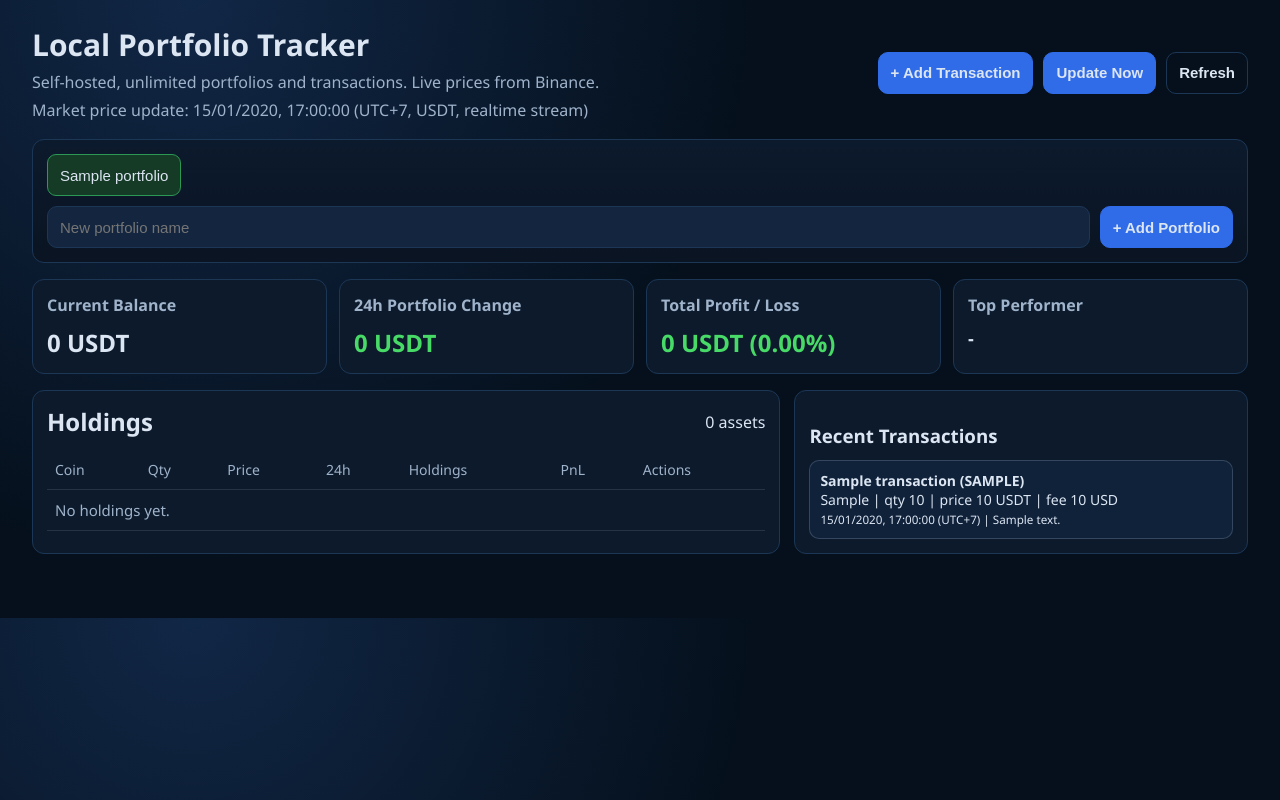
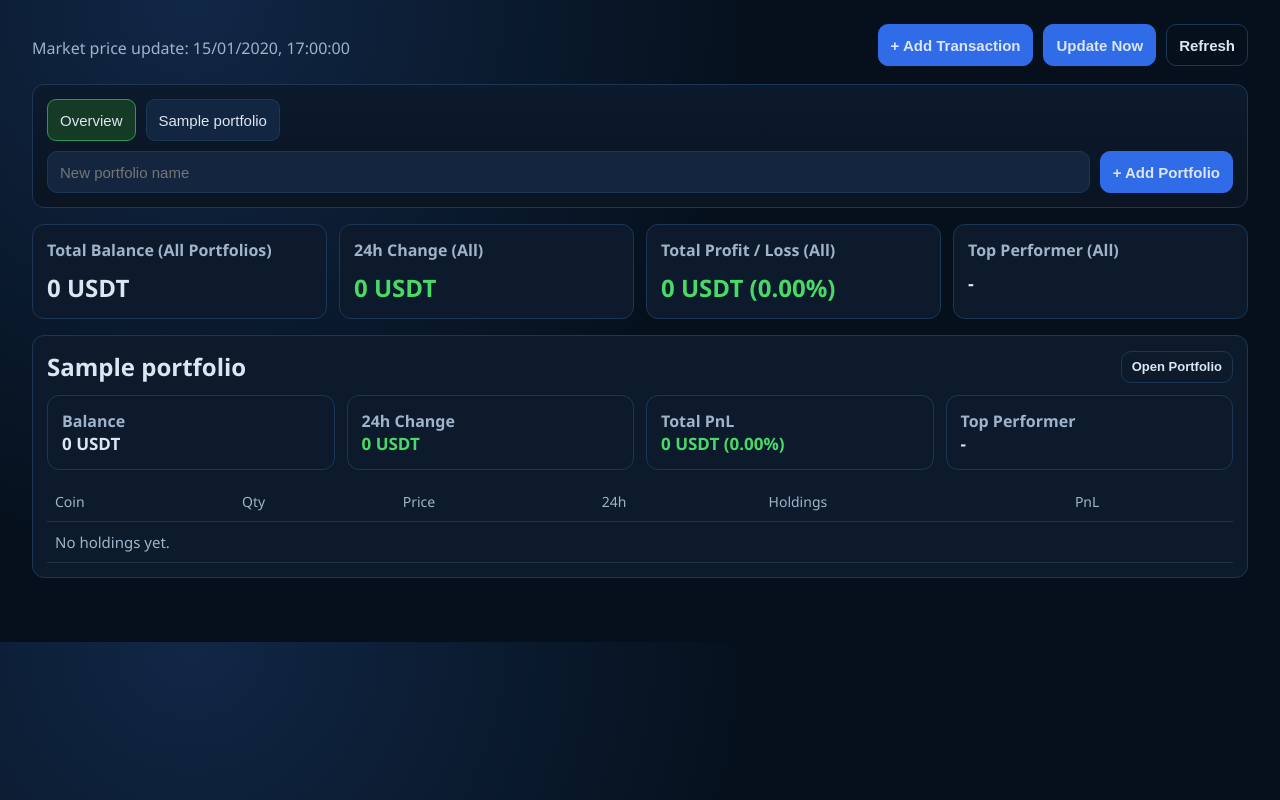
Before and after one commit to anhnbh/cryptocurrency, a FastAPI app: page / in a window 1280 px wide. Run offline with FastAPI, Linux system fonts and the light colour scheme; tables that the repository leaves empty hold one stand-in row (values such as "Sample post").

Commit message:
update_code_260505

```diff
--- a/app/main.py
+++ b/app/main.py
@@ -493,27 +493,17 @@ def coin_detail(symbol: str, portfolio_id: int, db: Session = Depends(get_db)):
     }
 
 
-@app.get("/api/state")
-def portfolio_state(portfolio_id: int | None = None, db: Session = Depends(get_db)):
-    portfolios = db.scalars(select(Portfolio).order_by(Portfolio.id.asc())).all()
-    if not portfolios:
-        p = Portfolio(name="Main Portfolio")
-        db.add(p)
-        db.commit()
-        db.refresh(p)
-        portfolios = [p]
+def build_portfolio_snapshot(
+    db: Session,
+    portfolio: Portfolio,
+    prices: dict[str, dict[str, Any]],
+    include_transactions: bool = True,
+    transaction_limit: int = 200,
+) -> dict[str, Any]:
+    all_asset_state = build_holdings_state(db, portfolio.id, include_zero=True)
+    holdings_state = {k: v for k, v in all_asset_state.items() if v["quantity"] > 0}
 
-    active = None
-    if portfolio_id is not None:
-        active = next((p for p in portfolios if p.id == portfolio_id), None)
-    if not active:
-        active = portfolios[0]
-
-    all_asset_state = build_holdings_state(db, active.id, include_zero=True)
-    holdings_state = {k: v for k, v in all_asset_state.items() if v["quantity"] > 0}
-    prices = get_price_map(db)
-
-    holdings = []
+    holdings: list[dict[str, Any]] = []
     current_balance = Decimal("0")
     total_cost = Decimal("0")
     total_realized = Decimal("0")
@@ -559,64 +549,144 @@ def portfolio_state(portfolio_id: int | None = None, db: Session = Depends(get_d
     holdings.sort(key=lambda x: x["market_value"], reverse=True)
     top = max(holdings, key=lambda x: x["total_pnl"]) if holdings else None
 
-    transactions = db.scalars(
-        select(Transaction)
-        .where(Transaction.portfolio_id == active.id)
-        .order_by(Transaction.tx_time.desc(), Transaction.id.desc())
-        .limit(200)
-    ).all()
+    total_profit_loss = (current_balance - total_cost) + total_realized
+    total_profit_loss_pct = (
+        (total_profit_loss / total_cost * Decimal("100")) if total_cost > 0 else Decimal("0")
+    )
+
+    transactions: list[dict[str, Any]] = []
+    if include_transactions:
+        tx_rows = db.scalars(
+            select(Transaction)
+            .where(Transaction.portfolio_id == portfolio.id)
+            .order_by(Transaction.tx_time.desc(), Transaction.id.desc())
+            .limit(transaction_limit)
+        ).all()
+        transactions = [
+            {
+                "id": t.id,
+                "symbol": t.symbol,
+                "coin_name": t.coin_name,
+                "tx_type": t.tx_type,
+                "quantity": float(t.quantity),
+                "price_usdt": float(t.price_usd) if t.price_usd is not None else None,
+                "fee_usdt": float(t.fee_usd),
+                "fee_currency": t.fee_currency or PRICE_SYNC_QUOTE_ASSET,
+                "note": t.note,
+                "tx_time": to_utc_iso(t.tx_time),
+            }
+            for t in tx_rows
+        ]
+
+    return {
+        "portfolio_id": portfolio.id,
+        "portfolio_name": portfolio.name,
+        "summary": {
+            "current_balance": float(current_balance),
+            "total_profit_loss": float(total_profit_loss),
+            "total_profit_loss_pct": float(total_profit_loss_pct),
+            "portfolio_change_24h": float(weighted_24h_delta),
+            "top_performer": top,
+        },
+        "holdings": holdings,
+        "transactions": transactions,
+        "_metrics": {
+            "current_balance": current_balance,
+            "total_cost": total_cost,
+            "total_realized": total_realized,
+            "total_profit_loss": total_profit_loss,
+            "weighted_24h_delta": weighted_24h_delta,
+        },
+    }
+
+
+@app.get("/api/state")
+def portfolio_state(portfolio_id: int | None = None, include_overview: bool = False, db: Session = Depends(get_db)):
+    portfolios = db.scalars(select(Portfolio).order_by(Portfolio.id.asc())).all()
+    if not portfolios:
+        p = Portfolio(name="Main Portfolio")
+        db.add(p)
+        db.commit()
+        db.refresh(p)
+        portfolios = [p]
+
+    active = None
+    if portfolio_id is not None:
+        active = next((p for p in portfolios if p.id == portfolio_id), None)
+    if not active:
+        active = portfolios[0]
+
+    prices = get_price_map(db)
+    active_snapshot = build_portfolio_snapshot(db, active, prices, include_transactions=True, transaction_limit=200)
 
     price_rows = db.scalars(select(AssetPrice).order_by(AssetPrice.symbol.asc())).all()
     last_updated = max((p.updated_at for p in price_rows), default=None)
 
-    return JSONResponse(
-        {
-            "portfolios": [{"id": p.id, "name": p.name} for p in portfolios],
-            "active_portfolio_id": active.id,
-            "quote_asset": PRICE_SYNC_QUOTE_ASSET,
-            "price_sync_interval_seconds": PRICE_SYNC_INTERVAL_SECONDS,
-            "price_sync_mode": "realtime" if PRICE_STREAM_ENABLED else "polling",
-            "price_last_updated_at": to_utc_iso(last_updated) if last_updated else None,
-            "price_last_updated_at_utc7": to_display_tz_text(last_updated) if last_updated else None,
+    response: dict[str, Any] = {
+        "portfolios": [{"id": p.id, "name": p.name} for p in portfolios],
+        "active_portfolio_id": active.id,
+        "quote_asset": PRICE_SYNC_QUOTE_ASSET,
+        "price_sync_interval_seconds": PRICE_SYNC_INTERVAL_SECONDS,
+        "price_sync_mode": "realtime" if PRICE_STREAM_ENABLED else "polling",
+        "price_last_updated_at": to_utc_iso(last_updated) if last_updated else None,
+        "price_last_updated_at_utc7": to_display_tz_text(last_updated) if last_updated else None,
+        "summary": active_snapshot["summary"],
+        "holdings": active_snapshot["holdings"],
+        "prices": [
+            {
+                "symbol": p.symbol,
+                "coin_name": p.coin_name,
+                "price_usdt": float(p.price_usd),
+                "change_24h_pct": float(p.change_24h_pct),
+                "updated_at": to_utc_iso(p.updated_at),
+            }
+            for p in price_rows
+        ],
+        "transactions": active_snapshot["transactions"],
+    }
+
+    if include_overview:
+        snapshots: list[dict[str, Any]] = []
+        total_balance = Decimal("0")
+        total_cost = Decimal("0")
+        total_profit_loss = Decimal("0")
+        total_change_24h = Decimal("0")
+        all_holdings: list[dict[str, Any]] = []
+
+        for p in portfolios:
+            snap = active_snapshot if p.id == active.id else build_portfolio_snapshot(
+                db, p, prices, include_transactions=False, transaction_limit=0
+            )
+            snapshots.append(
+                {
+                    "portfolio_id": p.id,
+                    "portfolio_name": p.name,
+                    "summary": snap["summary"],
+                    "holdings": snap["holdings"],
+                }
+            )
+            metrics = snap["_metrics"]
+            total_balance += metrics["current_balance"]
+            total_cost += metrics["total_cost"]
+            total_profit_loss += metrics["total_profit_loss"]
+            total_change_24h += metrics["weighted_24h_delta"]
+            all_holdings.extend(snap["holdings"])
+
+        top_global = max(all_holdings, key=lambda x: x["total_pnl"]) if all_holdings else None
+        total_pnl_pct = (total_profit_loss / total_cost * Decimal("100")) if total_cost > 0 else Decimal("0")
+
+        response["overview"] = {
             "summary": {
-                "current_balance": float(current_balance),
-                "total_profit_loss": float((current_balance - total_cost) + total_realized),
-                "total_profit_loss_pct": float(
-                    (((current_balance - total_cost) + total_realized) / total_cost * Decimal("100"))
-                    if total_cost > 0
-                    else Decimal("0")
-                ),
-                "portfolio_change_24h": float(weighted_24h_delta),
-                "top_performer": top,
+                "current_balance": float(total_balance),
+                "total_profit_loss": float(total_profit_loss),
+                "total_profit_loss_pct": float(total_pnl_pct),
+                "portfolio_change_24h": float(total_change_24h),
+                "top_performer": top_global,
             },
-            "holdings": holdings,
-            "prices": [
-                {
-                    "symbol": p.symbol,
-                    "coin_name": p.coin_name,
-                    "price_usdt": float(p.price_usd),
-                    "change_24h_pct": float(p.change_24h_pct),
-                    "updated_at": to_utc_iso(p.updated_at),
-                }
-                for p in price_rows
-            ],
-            "transactions": [
-                {
-                    "id": t.id,
-                    "symbol": t.symbol,
-                    "coin_name": t.coin_name,
-                    "tx_type": t.tx_type,
-                    "quantity": float(t.quantity),
-                    "price_usdt": float(t.price_usd) if t.price_usd is not None else None,
-                    "fee_usdt": float(t.fee_usd),
-                    "fee_currency": t.fee_currency or PRICE_SYNC_QUOTE_ASSET,
-                    "note": t.note,
-                    "tx_time": to_utc_iso(t.tx_time),
-                }
-                for t in transactions
-            ],
+            "portfolios": snapshots,
         }
-    )
+
+    return JSONResponse(response)
 
 
 def build_holdings_state(db: Session, portfolio_id: int, include_zero: bool = False) -> dict[str, dict[str, Any]]:
--- a/app/static/app.js
+++ b/app/static/app.js
@@ -1,5 +1,6 @@
 const state = {
   activePortfolioId: null,
+  viewMode: "overview",
   assets: [],
   quoteAsset: "USDT",
   detailSymbol: null,
@@ -65,20 +66,27 @@ function normalizeText(value) {
   return String(value || "").trim();
 }
 
+function formatPairSymbol(symbol) {
+  const sym = normalizeText(symbol).toUpperCase();
+  return `${sym}/${state.quoteAsset}`;
+}
+
 function formatCoinInline(coinName, symbol) {
   const sym = normalizeText(symbol).toUpperCase();
   const name = normalizeText(coinName);
-  if (!name) return sym;
-  if (name.toUpperCase() === sym) return sym;
-  return `${name} ${sym}`;
+  const pair = formatPairSymbol(sym);
+  if (!name) return pair;
+  if (name.toUpperCase() === sym) return pair;
+  return `${name} (${pair})`;
 }
 
 function formatCoinTitle(coinName, symbol) {
   const sym = normalizeText(symbol).toUpperCase();
   const name = normalizeText(coinName);
-  if (!name) return sym;
-  if (name.toUpperCase() === sym) return sym;
-  return `${name} (${sym})`;
+  const pair = formatPairSymbol(sym);
+  if (!name) return pair;
+  if (name.toUpperCase() === sym) return pair;
+  return `${name} (${pair})`;
 }
 
 function getSelectedAssetSymbol() {
@@ -202,11 +210,18 @@ function closeTxModal() {
   state.txFixedSymbol = null;
 }
 
+function renderMainSectionMode() {
+  const isOverview = state.viewMode === "overview";
+  document.getElementById("overviewSection").classList.toggle("hidden", !isOverview);
+  document.getElementById("portfolioSection").classList.toggle("hidden", isOverview);
+}
+
 async function applyRouteFromHash() {
   const hash = window.location.hash || buildHomeHash();
   const match = hash.match(/^#\/portfolio\/(\d+)\/coin\/([^/]+)$/);
 
   if (match) {
+    state.viewMode = "portfolio";
     const portfolioId = Number(match[1]);
     const symbol = decodeURIComponent(match[2]).toUpperCase();
     if (!Number.isNaN(portfolioId)) {
@@ -219,6 +234,7 @@ async function applyRouteFromHash() {
 
   state.detailSymbol = null;
   showHomeView();
+  renderMainSectionMode();
   await loadState();
 }
 
@@ -226,18 +242,141 @@ function renderTabs(portfolios, activeId) {
   const wrap = document.getElementById("portfolioTabs");
   wrap.innerHTML = "";
 
+  const overviewBtn = document.createElement("button");
+  overviewBtn.className = `tab-btn ${state.viewMode === "overview" ? "active" : ""}`;
+  overviewBtn.textContent = "Overview";
+  overviewBtn.onclick = async () => {
+    state.viewMode = "overview";
+    state.detailSymbol = null;
+    showHomeView();
+    setHash(buildHomeHash());
+    await loadState();
+  };
+  wrap.appendChild(overviewBtn);
+
   portfolios.forEach((p) => {
     const btn = document.createElement("button");
-    btn.className = `tab-btn ${p.id === activeId ? "active" : ""}`;
+    btn.className = `tab-btn ${state.viewMode === "portfolio" && p.id === activeId ? "active" : ""}`;
     btn.textContent = p.name;
-    btn.onclick = () => {
+    btn.onclick = async () => {
+      state.viewMode = "portfolio";
       state.activePortfolioId = p.id;
       state.detailSymbol = null;
       showHomeView();
       setHash(buildHomeHash());
-      loadState();
+      await loadState();
     };
     wrap.appendChild(btn);
+  });
+}
+
+function renderOverview(overview) {
+  const summary = overview?.summary || {
+    current_balance: 0,
+    portfolio_change_24h: 0,
+    total_profit_loss: 0,
+    total_profit_loss_pct: 0,
+    top_performer: null,
+  };
+
+  document.getElementById("ovCurrentBalance").textContent = fmtQuote(summary.current_balance);
+  const changeEl = document.getElementById("ovChange24h");
+  changeEl.textContent = fmtQuote(summary.portfolio_change_24h);
+  changeEl.className = `value ${pnlClass(summary.portfolio_change_24h)}`;
+
+  const pnlEl = document.getElementById("ovTotalPnl");
+  pnlEl.textContent = `${fmtQuote(summary.total_profit_loss)} (${fmtPct(summary.total_profit_loss_pct)})`;
+  pnlEl.className = `value ${pnlClass(summary.total_profit_loss)}`;
+
+  const topEl = document.getElementById("ovTopPerformer");
+  if (!summary.top_performer) {
+    topEl.textContent = "-";
+    topEl.className = "value small";
+  } else {
+    topEl.textContent = `${formatCoinTitle(summary.top_performer.coin_name, summary.top_performer.symbol)} ${fmtQuote(summary.top_performer.total_pnl)}`;
+    topEl.className = `value small ${pnlClass(summary.top_performer.total_pnl)}`;
+  }
+
+  const list = document.getElementById("overviewPortfolioList");
+  list.innerHTML = "";
+
+  (overview?.portfolios || []).forEach((item) => {
+    const panel = document.createElement("article");
+    panel.className = "panel overview-portfolio";
+
+    const head = document.createElement("div");
+    head.className = "panel-head";
+    head.innerHTML = `<h2>${item.portfolio_name}</h2>`;
+    const openBtn = document.createElement("button");
+    openBtn.type = "button";
+    openBtn.className = "btn ghost small";
+    openBtn.textContent = "Open Portfolio";
+    openBtn.onclick = async () => {
+      state.viewMode = "portfolio";
+      state.activePortfolioId = item.portfolio_id;
+      await loadState();
+    };
+    head.appendChild(openBtn);
+    panel.appendChild(head);
+
+    const summaryGrid = document.createElement("div");
+    summaryGrid.className = "summary-grid overview-grid";
+    summaryGrid.innerHTML = `
+      <article class="card">
+        <h3>Balance</h3>
+        <p class="value small">${fmtQuote(item.summary.current_balance)}</p>
+      </article>
+      <article class="card">
+        <h3>24h Change</h3>
+        <p class="value small ${pnlClass(item.summary.portfolio_change_24h)}">${fmtQuote(item.summary.portfolio_change_24h)}</p>
+      </article>
+      <article class="card">
+        <h3>Total PnL</h3>
+        <p class="value small ${pnlClass(item.summary.total_profit_loss)}">${fmtQuote(item.summary.total_profit_loss)} (${fmtPct(item.summary.total_profit_loss_pct)})</p>
+      </article>
+      <article class="card">
+        <h3>Top Performer</h3>
+        <p class="value small ${item.summary.top_performer ? pnlClass(item.summary.top_performer.total_pnl) : ""}">
+          ${item.summary.top_performer ? `${formatCoinTitle(item.summary.top_performer.coin_name, item.summary.top_performer.symbol)} ${fmtQuote(item.summary.top_performer.total_pnl)}` : "-"}
+        </p>
+      </article>
+    `;
+    panel.appendChild(summaryGrid);
+
+    const tableWrap = document.createElement("div");
+    tableWrap.className = "table-wrap";
+    const rows = (item.holdings || [])
+      .slice(0, 8)
+      .map(
+        (h) => `
+          <tr>
+            <td>${formatCoinInline(h.coin_name, h.symbol)}</td>
+            <td>${fmtNum(h.quantity)}</td>
+            <td>${fmtQuote(h.current_price)}</td>
+            <td class="${pnlClass(h.price_change_24h)}">${fmtPct(h.price_change_24h)}</td>
+            <td>${fmtQuote(h.market_value)}</td>
+            <td class="${pnlClass(h.total_pnl)}">${fmtQuote(h.total_pnl)} (${fmtPct(h.pnl_pct)})</td>
+          </tr>
+        `
+      )
+      .join("");
+    tableWrap.innerHTML = `
+      <table>
+        <thead>
+          <tr>
+            <th>Coin</th>
+            <th>Qty</th>
+            <th>Price</th>
+            <th>24h</th>
+            <th>Holdings</th>
+            <th>PnL</th>
+          </tr>
+        </thead>
+        <tbody>${rows || '<tr><td colspan="6" class="muted">No holdings yet.</td></tr>'}</tbody>
+      </table>
+    `;
+    panel.appendChild(tableWrap);
+    list.appendChild(panel);
   });
 }
 
@@ -269,18 +408,12 @@ function renderMarketUpdateInfo(data) {
 
   const mode = data.price_sync_mode || "polling";
   if (!data.price_last_updated_at) {
-    el.textContent = `Market price update: waiting for first ${mode} sync (UTC+7)...`;
+    el.textContent = `Market price update: waiting for first ${mode} sync...`;
     return;
   }
 
   const dt = data.price_last_updated_at_utc7 || formatDateUTC7(data.price_last_updated_at);
-  if (mode === "realtime") {
-    el.textContent = `Market price update: ${dt} (UTC+7, ${state.quoteAsset}, realtime stream)`;
-    return;
-  }
-
-  const intervalMin = Math.max(1, Math.round((Number(data.price_sync_interval_seconds || 300) / 60)));
-  el.textContent = `Market price update: ${dt} (UTC+7, ${state.quoteAsset}, auto refresh every ${intervalMin} min)`;
+  el.textContent = `Market price update: ${dt}`;
 }
 
 function renderHoldings(holdings) {
@@ -484,7 +617,10 @@ async function loadAssets() {
 async function loadState() {
   if (state.loadingState) return;
   state.loadingState = true;
-  const query = state.activePortfolioId ? `?portfolio_id=${state.activePortfolioId}` : "";
+  const params = new URLSearchParams();
+  if (state.activePortfolioId) params.set("portfolio_id", String(state.activePortfolioId));
+  if (state.viewMode === "overview") params.set("include_overview", "1");
+  const query = params.toString() ? `?${params.toString()}` : "";
   try {
     const res = await fetch(`/api/state${query}`);
     const data = await res.json();
@@ -497,6 +633,8 @@ async function loadState() {
     renderMarketUpdateInfo(data);
     renderHoldings(data.holdings);
     renderTransactions(data.transactions);
+    renderOverview(data.overview);
+    renderMainSectionMode();
 
     if (state.detailSymbol) {
       const stillExists = data.holdings.some((h) => h.symbol === state.detailSymbol);
@@ -712,6 +850,7 @@ function bindForms() {
 async function bootstrap() {
   setDefaultTxTime();
   bindForms();
+  renderMainSectionMode();
   showHomeView();
   await loadAssets();
   await applyRouteFromHash();
--- a/app/static/style.css
+++ b/app/static/style.css
@@ -92,6 +92,20 @@ body {
   grid-template-columns: repeat(4, minmax(0, 1fr));
   gap: 12px;
   margin-bottom: 16px;
+}
+
+.overview-list {
+  display: grid;
+  gap: 14px;
+}
+
+.overview-portfolio .summary-grid {
+  margin-top: 12px;
+  margin-bottom: 10px;
+}
+
+.overview-grid .value.small {
+  font-size: 17px;
 }
 
 .card {
@@ -354,6 +368,10 @@ body.modal-open {
     grid-template-columns: repeat(2, minmax(0, 1fr));
   }
 
+  .overview-grid {
+    grid-template-columns: repeat(2, minmax(0, 1fr));
+  }
+
   .content-grid {
     grid-template-columns: 1fr;
   }
@@ -378,6 +396,10 @@ body.modal-open {
     grid-template-columns: 1fr;
   }
 
+  .overview-grid {
+    grid-template-columns: 1fr;
+  }
+
   .inline-form {
     flex-direction: column;
   }
--- a/app/templates/index.html
+++ b/app/templates/index.html
@@ -4,15 +4,13 @@
     <meta charset="UTF-8" />
     <meta name="viewport" content="width=device-width, initial-scale=1.0" />
     <title>Local Crypto Portfolio</title>
-    <link rel="stylesheet" href="/static/style.css?v=20260505e" />
+    <link rel="stylesheet" href="/static/style.css?v=20260505i" />
   </head>
   <body>
     <main class="app-shell">
       <section id="homeView" class="view">
         <header class="topbar">
           <div>
-            <h1>Local Portfolio Tracker</h1>
-            <p>Self-hosted, unlimited portfolios and transactions. Live prices from Binance.</p>
             <p id="marketUpdateInfo" class="muted">Market price update: waiting for first sync...</p>
           </div>
           <div class="topbar-actions">
@@ -30,6 +28,29 @@
           </form>
         </section>
 
+        <section id="overviewSection" class="hidden">
+          <section class="summary-grid">
+            <article class="card">
+              <h3>Total Balance (All Portfolios)</h3>
+              <p id="ovCurrentBalance" class="value">0 USDT</p>
+            </article>
+            <article class="card">
+              <h3>24h Change (All)</h3>
+              <p id="ovChange24h" class="value">0 USDT</p>
+            </article>
+            <article class="card">
+              <h3>Total Profit / Loss (All)</h3>
+              <p id="ovTotalPnl" class="value">0 USDT</p>
+            </article>
+            <article class="card">
+              <h3>Top Performer (All)</h3>
+              <p id="ovTopPerformer" class="value small">-</p>
+            </article>
+          </section>
+          <section id="overviewPortfolioList" class="overview-list"></section>
+        </section>
+
+        <section id="portfolioSection">
           <section class="summary-grid">
             <article class="card">
               <h3>Current Balance</h3>
@@ -79,6 +100,7 @@
                 <ul id="recentTx" class="recent-list"></ul>
               </div>
             </aside>
+          </section>
         </section>
       </section>
 
@@ -211,6 +233,6 @@
       </section>
     </div>
 
-    <script src="/static/app.js?v=20260505e"></script>
+    <script src="/static/app.js?v=20260505i"></script>
   </body>
 </html>
```
Lines whose indentation alone changed are shown as unchanged.
